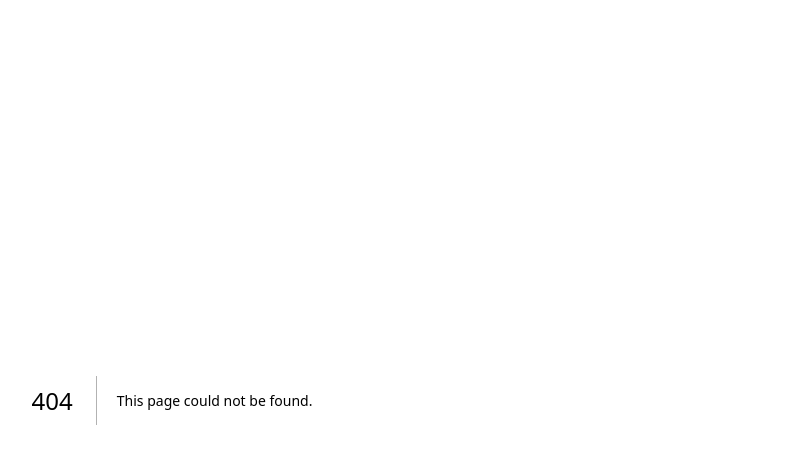
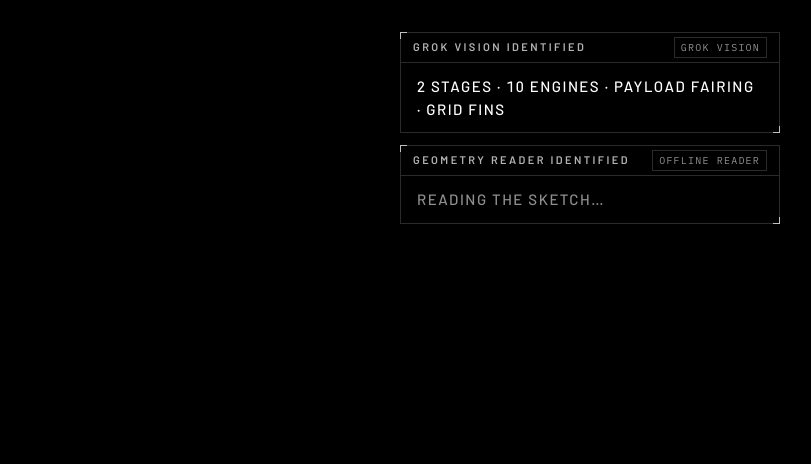
Before and after one commit to Allghelierce/Penumbra, a Next.js app in the folder doodle-to-starship/: page /dev/identified in a window 1280 px wide. Before the commit this address had no page. Shown: the top 464 px of the page, without its empty margins (468-1279 px from the left). Built offline with nearby package versions, Linux system fonts and the light colour scheme.

Commit message:
Add the vision-identified line for the mission file

```diff
--- /dev/null
+++ b/doodle-to-starship/app/dev/identified/page.tsx
@@ -0,0 +1,35 @@
+import VisionIdentified from "@/components/VisionIdentified";
+import type { SketchReading } from "@/lib/design";
+
+const READING: SketchReading = {
+  design: {
+    name: "Falcon 9",
+    stages: [
+      { label: "Stage 1", engines: [{ engine: "merlin-1d", count: 9 }], propellant: "kerolox", tankVolumeM3: 400 },
+      { label: "Stage 2", engines: [{ engine: "merlin-vacuum", count: 1 }], propellant: "kerolox", tankVolumeM3: 100 },
+    ],
+    payloadMassKg: 2000,
+    destination: "leo",
+    features: [],
+    heightM: 70,
+    diameterM: 3.7,
+  },
+  parts: [
+    { kind: "nose", label: "Payload fairing", box: [0.45, 0.05, 0.1, 0.1], stageIndex: 1 },
+    { kind: "fin", label: "Grid fins", box: [0.4, 0.35, 0.2, 0.04], stageIndex: 0 },
+    { kind: "engine", label: "Merlin", box: [0.45, 0.85, 0.1, 0.06], stageIndex: 0 },
+  ],
+};
+
+export default function IdentifiedDev() {
+  return (
+    <main className="flex min-h-dvh flex-col items-end gap-3 bg-black p-8">
+      <div className="w-[380px]">
+        <VisionIdentified reading={READING} source="grok" />
+      </div>
+      <div className="w-[380px]">
+        <VisionIdentified reading={null} source="geometry" />
+      </div>
+    </main>
+  );
+}
--- /dev/null
+++ b/doodle-to-starship/components/VisionIdentified.tsx
@@ -0,0 +1,48 @@
+import type { PartKind, SketchReading } from "@/lib/design";
+
+// One line saying what the reader found in the sketch, tagged with which reader found it.
+
+const PART_NAMES: Partial<Record<PartKind, string>> = {
+  fin: "fins",
+  nose: "nose cone",
+  payload: "payload",
+  "heat-shield": "heat shield",
+  "landing-legs": "landing legs",
+  "solar-panel": "solar panels",
+  window: "crew window",
+};
+
+/** "2 stages · 9 engines · grid fins · fairing". Specific labels ("Grid fins") win over the generic part name. */
+export function identifiedLine(reading: SketchReading): string {
+  const stages = reading.design.stages.length;
+  const engines = reading.design.stages.reduce((n, s) => n + s.engines.reduce((m, c) => m + c.count, 0), 0);
+  const items = [`${stages} ${stages === 1 ? "stage" : "stages"}`, `${engines} ${engines === 1 ? "engine" : "engines"}`];
+  const seen = new Set<PartKind>();
+  for (const part of reading.parts) {
+    const generic = PART_NAMES[part.kind];
+    if (!generic || seen.has(part.kind)) continue;
+    seen.add(part.kind);
+    const label = part.label.trim().toLowerCase();
+    items.push(label.includes(" ") && label.length <= 20 ? label : generic);
+  }
+  return items.join(" · ");
+}
+
+export default function VisionIdentified({ reading, source }: { reading: SketchReading | null; source: "grok" | "geometry" }) {
+  const grok = source === "grok";
+  return (
+    <section className="module">
+      <header className="module-head">
+        <h3 className="font-space text-[11px] font-semibold uppercase tracking-[0.22em] text-white/70">
+          {grok ? "Grok vision identified" : "Geometry reader identified"}
+        </h3>
+        <span className="border border-rule px-1.5 py-0.5 font-mono text-[10px] uppercase tracking-[0.12em] text-haze">
+          {grok ? "Grok vision" : "Offline reader"}
+        </span>
+      </header>
+      <p className="px-4 py-3 font-space text-[15px] font-medium uppercase tracking-[0.1em] text-white">
+        {reading ? identifiedLine(reading) : <span className="text-haze">Reading the sketch…</span>}
+      </p>
+    </section>
+  );
+}
```
